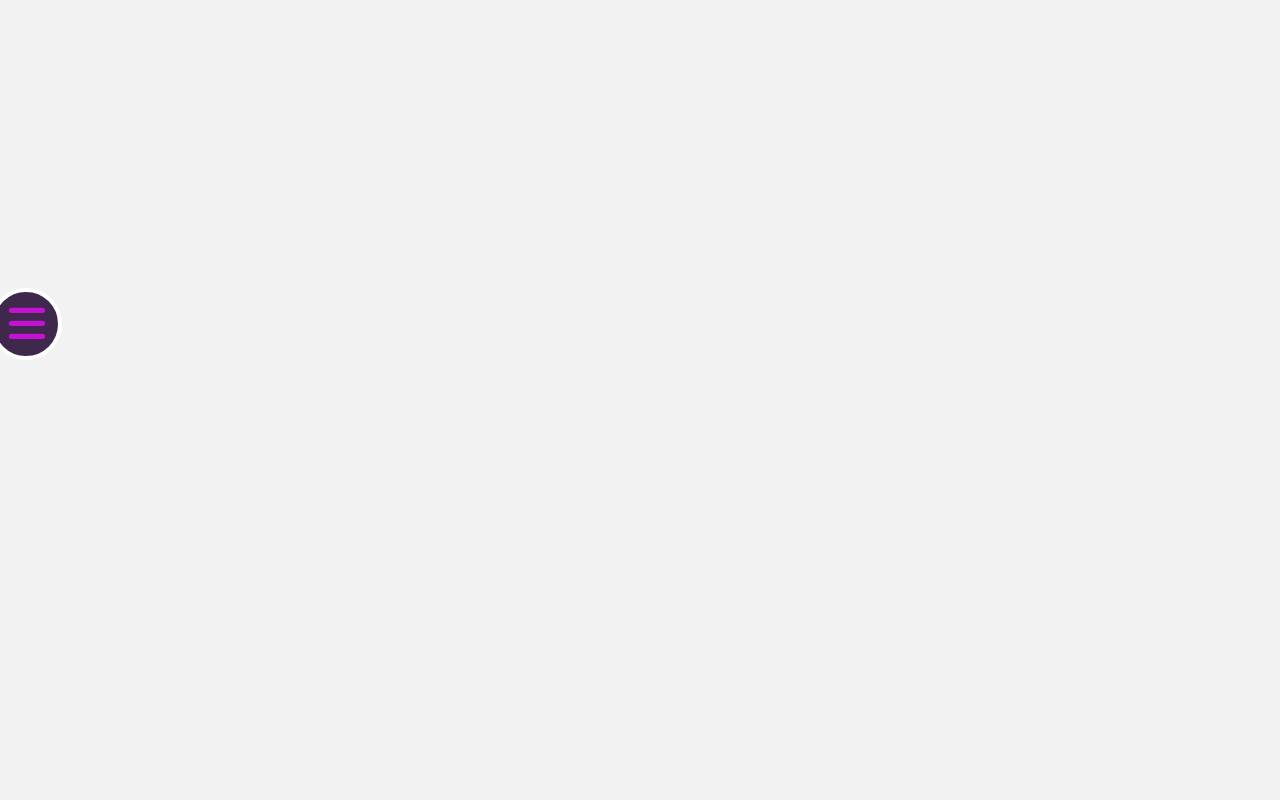
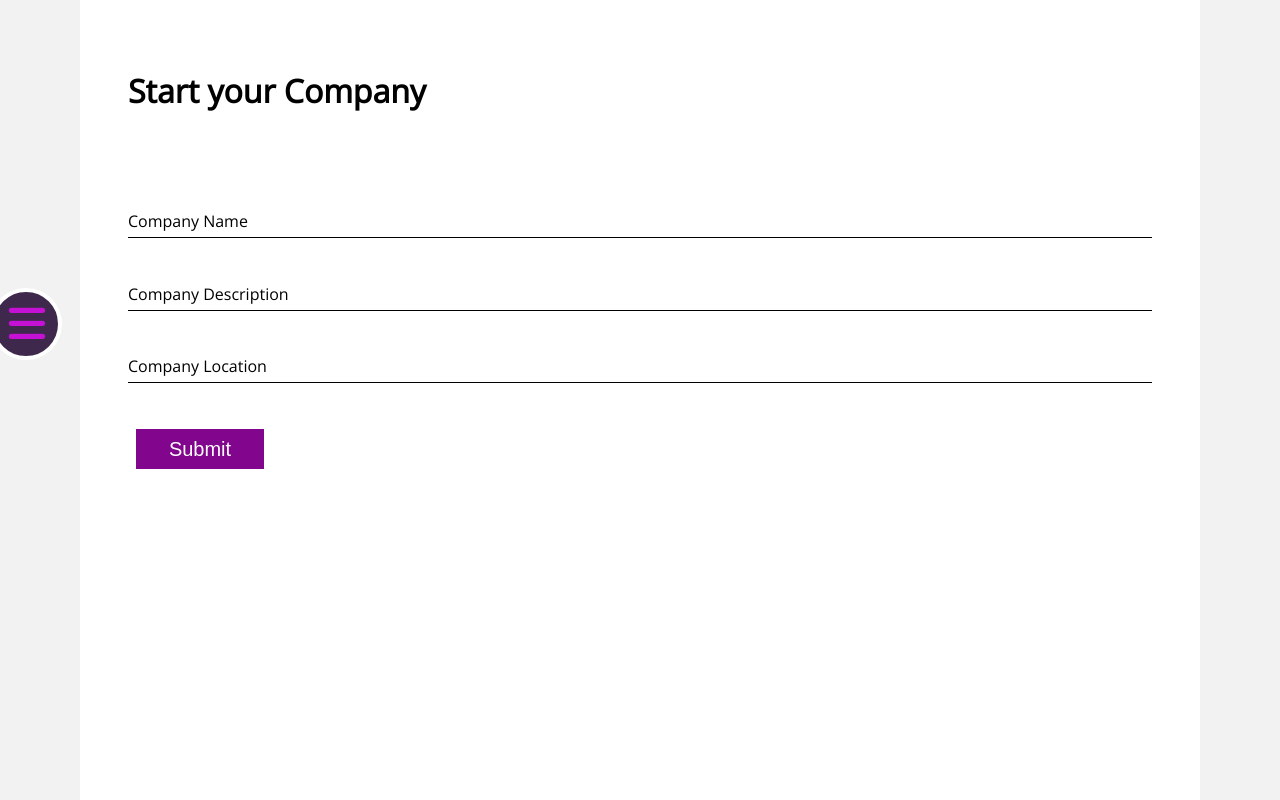
Before and after one commit to AQbaghi/Web-Dev-SEEKER, a React (Create React App) app in the folder client/: page /startcompany in a window 1280 px wide. Built offline with nearby package versions, Linux system fonts and the light colour scheme; no server answers.

Commit message:
completed the start company form with creating the company and handling the errors, next up: create the create job posts and view my jobs from the front and back end.

```diff
--- a/client/src/App.js
+++ b/client/src/App.js
@@ -7,9 +7,11 @@ import Jobs from './Components/Jobs/Jobs.js';
 import JobPost from './Components/Jobs/JobPost.js';
 import Signup from './Components/Signup-and-Login/Signup.js';
 import login from './Components/Signup-and-Login/Login.js';
+import StartCompany from './Components/Commany/StartCompany.js';
 import './App.css';
 
 let authenticated = false;
+let companyAuthenticated = false;
 
 class App extends Component {
   logout = async (token) => {
@@ -22,11 +24,17 @@ class App extends Component {
   };
 
   render() {
-    if (!this.props.authenticatedUser.email) {
+    if (!this.props.userAccount.email) {
       this.props.authenticateUser();
     }
-    if (this.props.authenticatedUser.email) {
+    if (this.props.userAccount.email) {
       authenticated = true;
+    }
+    if (this.props.userAccount.email && !this.props.userAccount.ownesCompany) {
+      this.props.authenticateUser();
+    }
+    if (this.props.userAccount.ownesCompany) {
+      companyAuthenticated = true;
     }
 
     return (
@@ -35,13 +43,15 @@ class App extends Component {
           signup={authenticated}
           login={authenticated}
           logout={authenticated}
+          companyAuthenticated={companyAuthenticated}
         />
         <Switch>
-          <Route exact path="/" prop="this is the prop" component={Jobs} />
-          <Route exact path="/jobs" prop="this is the prop" component={Jobs} />
+          <Route exact path="/" component={Jobs} />
+          <Route exact path="/jobs" component={Jobs} />
           <Route exact path="/jobs/:_id" component={JobPost} />
           <Route exact path="/signup" component={Signup} />
           <Route exact path="/login" component={login} />
+          <Route exact path="/startcompany" component={StartCompany} />
           <Route
             exact
             path="/logout"
@@ -57,8 +67,9 @@ class App extends Component {
 }
 
 const mapStateToProps = (state) => {
+  console.log(state);
   return {
-    authenticatedUser: state.auth.userAccount,
+    userAccount: state.auth.userAccount,
   };
 };
 
--- /dev/null
+++ b/client/src/Components/Commany/StartCompany.js
@@ -0,0 +1,97 @@
+import React, { Component } from 'react';
+import { connect } from 'react-redux';
+import { startCompany } from '../../store/actions/companyActions.js';
+import '../Signup-and-Login/signup.css';
+
+class StartCompany extends Component {
+  state = {
+    companyName: null,
+    description: null,
+    location: null,
+  };
+
+  inputChangeHandler = (e) => {
+    this.setState({
+      [e.target.id]: e.target.value,
+    });
+  };
+
+  submitHandler = (e) => {
+    e.preventDefault();
+    this.props.dispatchCompanyInfo(this.state);
+  };
+
+  render() {
+    return (
+      <div className="form-container">
+        <div></div>
+        <form onSubmit={this.submitHandler}>
+          <div>
+            <h1>Start your Company</h1>
+          </div>
+          <div className="error-box">
+            <p>{this.props.error.error}</p>
+          </div>
+          <div className="form">
+            <input
+              type="text"
+              name="companyName"
+              id="companyName"
+              required
+              autoComplete="off"
+              onChange={this.inputChangeHandler}
+            />
+            <label htmlFor="companyName" className="label-name">
+              <span className="content-name">Company Name</span>
+            </label>
+          </div>
+          <div className="form">
+            <input
+              type="text"
+              name="companyDescription"
+              id="companyDescription"
+              required
+              autoComplete="off"
+              onChange={this.inputChangeHandler}
+            />
+            <label htmlFor="companyDescription" className="label-name">
+              <span className="content-name">Company Description</span>
+            </label>
+          </div>
+          <div className="form">
+            <input
+              type="text"
+              name="companyLocation"
+              id="companyLocation"
+              required
+              autoComplete="off"
+              onChange={this.inputChangeHandler}
+            />
+            <label htmlFor="companyLocation" className="label-name">
+              <span className="content-name">Company Location</span>
+            </label>
+          </div>
+          <button className="signup-login-button">Submit</button>
+        </form>
+        <div></div>
+      </div>
+    );
+  }
+}
+
+const mapStateToProps = (state) => {
+  return {
+    authenticatedUser: state.auth.userAccount,
+    error: state.companyReducer.error,
+  };
+};
+
+const mapDispatchToProps = (dispatch, ownProps) => {
+  return {
+    dispatchCompanyInfo: (formState) => {
+      dispatch(startCompany(formState, ownProps));
+    },
+  };
+};
+
+export default connect(mapStateToProps, mapDispatchToProps)(StartCompany);
--- a/client/src/Components/Nav/NavBar.js
+++ b/client/src/Components/Nav/NavBar.js
@@ -6,7 +6,7 @@ import './NavBar.css';
 // import { faHome } from '@fortawesome/free-solid-svg-icons';
 // import { FontAwesomeIcon } from '@fortawesome/react-fontawesome';
 
-const NavBar = ({ signup, login, logout }) => {
+const NavBar = ({ signup, login, logout, companyAuthenticated }) => {
   const navButtonHandler = () => {
     let navButton = document.querySelector('.navbar .navbar-button i');
     let nav = document.querySelector('.navbar');
@@ -15,7 +15,7 @@ const NavBar = ({ signup, login, logout }) => {
   };
 
   //lougout link
-  const logoutLink = () => {
+  const LogoutLink = () => {
     return (
       <li>
         <Link className="nav-link" to="/logout">
@@ -25,7 +25,7 @@ const NavBar = ({ signup, login, logout }) => {
     );
   };
   //signup link
-  const signupLink = () => {
+  const SignupLink = () => {
     return (
       <li>
         <Link className="nav-link" to="/Signup">
@@ -35,11 +35,41 @@ const NavBar = ({ signup, login, logout }) => {
     );
   };
   //signin link
-  const loginLink = () => {
+  const LoginLink = () => {
     return (
       <li>
         <Link className="nav-link" to="/login">
-          Sign in
+          Log in
+        </Link>
+      </li>
+    );
+  };
+  //start company link
+  const StartCompanyLink = () => {
+    return (
+      <li>
+        <Link className="nav-link" to="/startCompany">
+          Start a Company
+        </Link>
+      </li>
+    );
+  };
+  //Create Job Post Link
+  const CreateJobPostLink = () => {
+    return (
+      <li>
+        <Link className="nav-link" to="/createjobpost">
+          Create a Job Post
+        </Link>
+      </li>
+    );
+  };
+
+  const MyJobPostsLink = () => {
+    return (
+      <li>
+        <Link className="nav-link" to="/mycompany">
+          My Company
         </Link>
       </li>
     );
@@ -51,24 +81,23 @@ const NavBar = ({ signup, login, logout }) => {
         <i className="fa fa-bars closed-button" aria-hidden="true"></i>
       </div>
       <ul>
-        {signup ? null : signupLink()}
-        {login ? null : loginLink()}
+        {signup ? null : SignupLink()}
+        {login ? null : LoginLink()}
         <li>
           <Link className="nav-link" to="/">
             Jobs
           </Link>
         </li>
+        {login && !companyAuthenticated ? StartCompanyLink() : null}
+        {companyAuthenticated ? CreateJobPostLink() : null}
+        {companyAuthenticated ? MyJobPostsLink() : null}
         <li>
           <Link className="nav-link" to="/">
-            Profile
+            About
           </Link>
         </li>
-        <li>
-          <Link className="nav-link" to="/">
-            Company
-          </Link>
-        </li>
-        {logout ? logoutLink() : null}
+
+        {logout ? LogoutLink() : null}
       </ul>
     </nav>
   );
--- a/client/src/store/actions/authActions.js
+++ b/client/src/store/actions/authActions.js
@@ -9,6 +9,7 @@ export const auth = (token) => {
       method: 'GET',
     });
     const authenticatedUser = await authenticatedPropmise.json();
+    console.log(authenticatedUser);
 
     dispatch({ type: 'AUTHENTICATE_USER', authenticatedUser });
   };
--- /dev/null
+++ b/client/src/store/actions/companyActions.js
@@ -0,0 +1,33 @@
+export const startCompany = (formInfo, ownProps) => {
+  return async (dispatch, getState) => {
+    const token = document.cookie;
+
+    //creating the company requiest
+    const companyPropmise = await fetch('/api/company/create', {
+      headers: {
+        Accept: 'application/json',
+        'Content-type': 'application/json',
+        Authorization: token.replace('token=', 'Bearer '),
+      },
+      method: 'POST',
+      body: JSON.stringify({
+        companyName: formInfo.companyName,
+        description: formInfo.companyDescription,
+        location: formInfo.location,
+      }),
+    });
+    const companyInfo = await companyPropmise.json();
+
+    if (companyInfo.keyPattern) {
+      dispatch({
+        type: 'CATCH_COMPANY_ERROR',
+        companyName: companyInfo.keyValue.companyName,
+      });
+      return;
+    }
+
+    dispatch({ type: 'START_COMPANY', companyInfo });
+
+    ownProps.history.push('/');
+  };
+};
--- a/client/src/store/reducers/companyReducers.js
+++ b/client/src/store/reducers/companyReducers.js
@@ -1,6 +1,20 @@
 import { initState } from './initState.js';
 
 const companyReducer = (state = initState, action) => {
+  if (action.type === 'START_COMPANY') {
+    state = {
+      ...state,
+      companyInfo: action.companyInfo,
+      userAccount: action.authenticatedUser,
+    };
+  }
+  if (action.type === 'CATCH_COMPANY_ERROR') {
+    state = {
+      ...state,
+      error: { error: 'A Company with the name you entered already Exists.' },
+    };
+  }
+
   return state;
 };
 
--- a/client/src/store/reducers/userReducer.js
+++ b/client/src/store/reducers/userReducer.js
@@ -26,6 +26,7 @@ const userReducer = (state = initState, action) => {
       error: action.errorMessage,
     };
   }
+
   return state;
 };
 
```
Also changed, not shown: client/src/Components/Commany/Company.js (added), client/src/Components/Commany/CreateJob.js (added), 2 other files (tests, documents, lock files or other folders).
